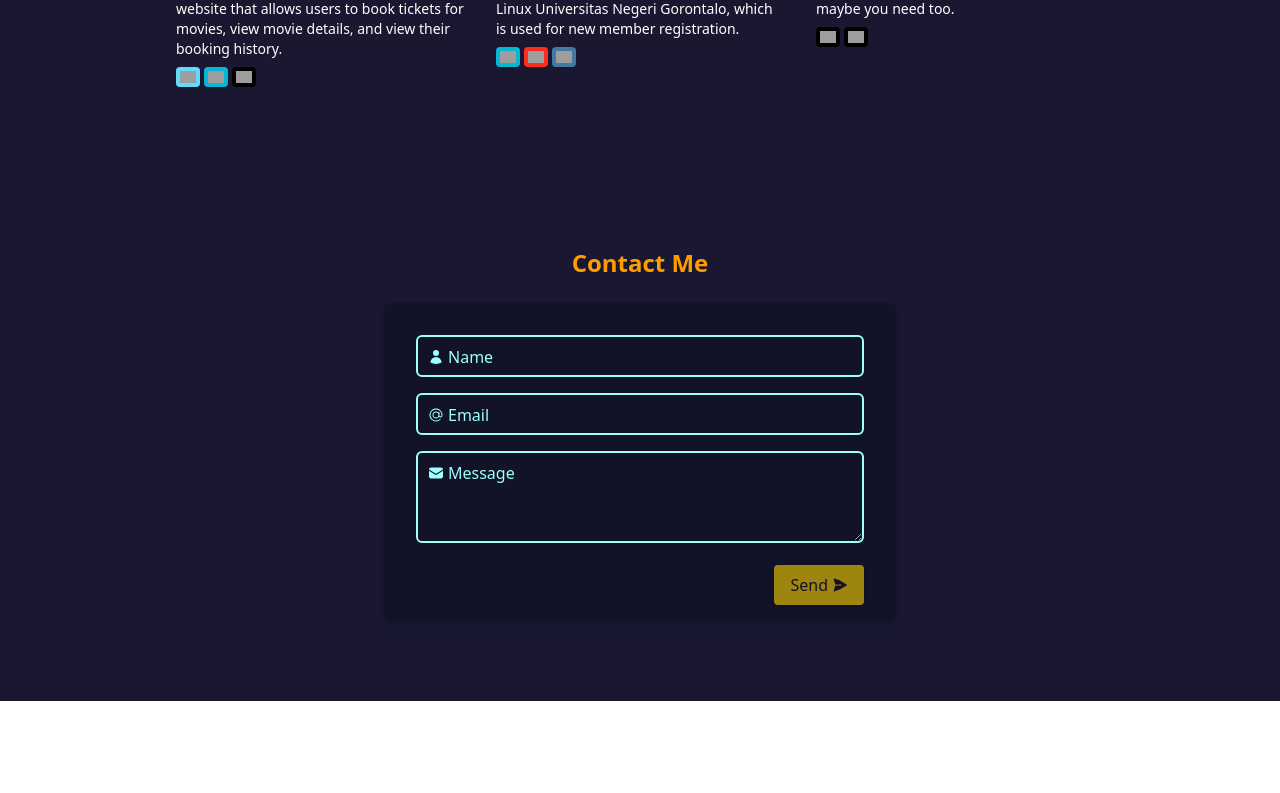
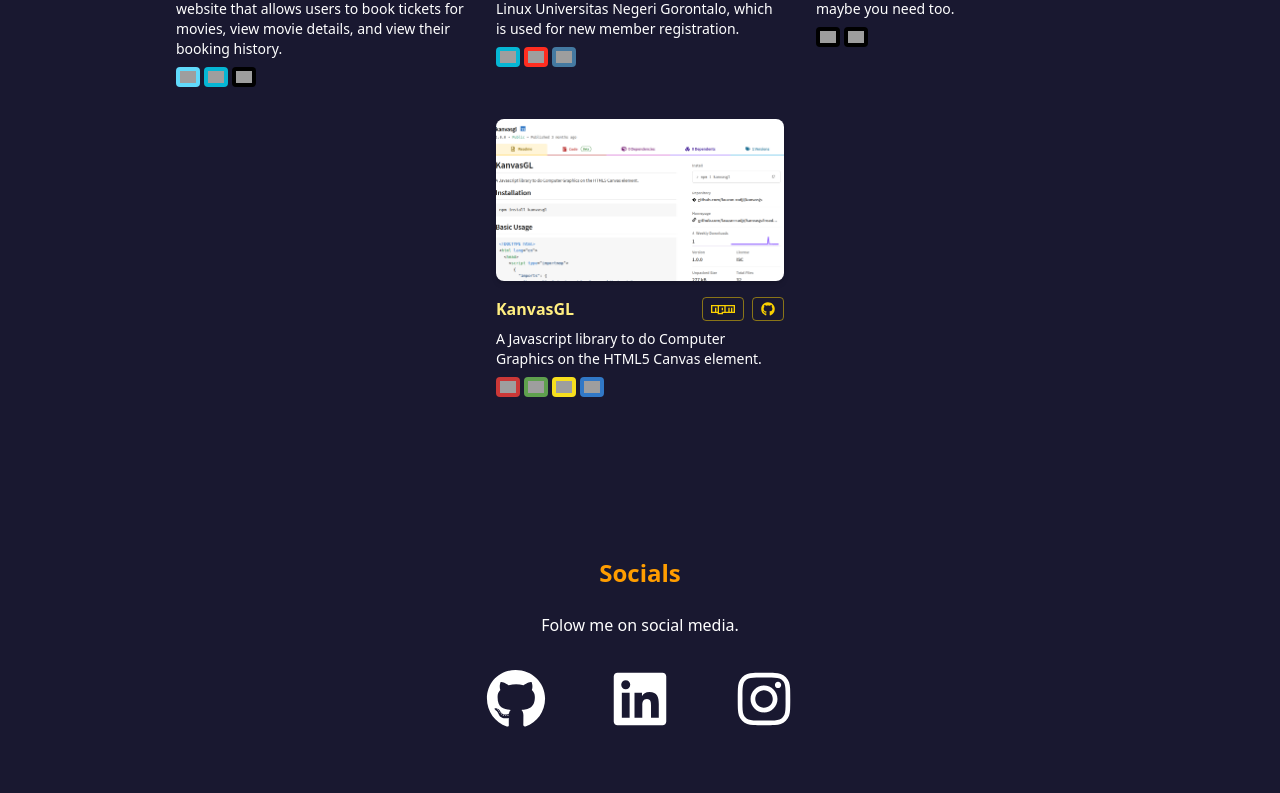
Before and after one commit to fauzan-radji/fauzan-radji.github.io, a React (Vite) app: page / in a window 1280 px wide. Shown: the part 2467-3260 px from the top of the page. Before the commit the page ends 3168 px from the top, so only its background shows below. Built offline with nearby package versions, Linux system fonts and the light colour scheme; grey boxes are pictures that could not be loaded.

Commit message:
chore: Add Socials section and Footer component

```diff
--- a/public/projects.json
+++ b/public/projects.json
@@ -40,6 +40,7 @@
     "image": "/images/story-telling.png",
     "title": "StoryTelling",
     "description": "This is a simple project to show user story from Dicoding Story API. This application was created as a submission to the Belajar Pengembangan Aplikasi Android Intermediate course in Dicoding.",
+    "apk": "https://github.com/fauzan-radji/story-telling/releases/download/v1.0.0/StoryTelling-v1.0.0.apk",
     "github": "https://github.com/fauzan-radji/story-telling",
     "tools": ["Android", "Android Studio", "Kotlin", "Gradle"]
   },
@@ -50,7 +51,7 @@
     "description": "A lightweight and intuitive Object-Relational Mapping (ORM) package designed to work with JSON files as a data storage solution.",
     "npm": "https://www.npmjs.com/package/json-modelizer",
     "github": "https://github.com/fauzan-radji/json-modelizer",
-    "tools": ["Javascript", "NPM", "JSON", "Node.js"]
+    "tools": ["JavaScript", "NPM", "JSON", "Node.js"]
   },
   {
     "id": 6,
@@ -77,5 +78,14 @@
     "web": "https://any-apis.vercel.app",
     "github": "https://github.com/fauzan-radji/any-api",
     "tools": ["Next.js", "Vercel"]
+  },
+  {
+    "id": 10,
+    "image": "/images/kanvasgl.png",
+    "title": "KanvasGL",
+    "description": "A Javascript library to do Computer Graphics on the HTML5 Canvas element.",
+    "npm": "https://www.npmjs.com/package/kanvasgl",
+    "github": "https://github.com/fauzan-radji/kanvasgl",
+    "tools": ["TypeScript", "JavaScript", "NPM", "Node.js"]
   }
 ]
--- a/src/App.jsx
+++ b/src/App.jsx
@@ -1,4 +1,12 @@
-import { About, Contact, Hero, Projects, Skills } from "./sections";
+import {
+  About,
+  Contact,
+  Footer,
+  Hero,
+  Projects,
+  Skills,
+  Socials,
+} from "./sections";
 
 export default function App() {
   return (
@@ -7,7 +15,9 @@ export default function App() {
       <About />
       <Skills />
       <Projects />
+      <Socials />
       <Contact />
+      <Footer />
     </div>
   );
 }
--- /dev/null
+++ b/src/components/SocialLink.jsx
@@ -0,0 +1,20 @@
+import PropTypes from "prop-types";
+
+export default function SocialLink({ href, icon: Icon, label }) {
+  return (
+    <a
+      href={href}
+      target="_blank"
+      rel="noopener noreferrer"
+      className="text-6xl text-white hover:text-gray-200"
+    >
+      <Icon title={label} />
+    </a>
+  );
+}
+
+SocialLink.propTypes = {
+  href: PropTypes.string.isRequired,
+  icon: PropTypes.func.isRequired,
+  label: PropTypes.string.isRequired,
+};
--- a/src/components/index.jsx
+++ b/src/components/index.jsx
@@ -5,3 +5,4 @@ export { default as SimpleIcons } from "./SimpleIcons";
 export { default as Lightbox } from "./Lightbox";
 export { default as Highlight } from "./Highlight";
 export { default as Toast } from "./Toast";
+export { default as SocialLink } from "./SocialLink";
--- /dev/null
+++ b/src/sections/Footer.jsx
@@ -0,0 +1,12 @@
+export default function Footer() {
+  return (
+    <footer className="bg-corbeau">
+      <div className="container mx-auto py-4">
+        <p className="text-center text-sm text-white">
+          &copy; 2024 <span className="font-bold">Fauzan Radji</span>. All
+          rights reserved.
+        </p>
+      </div>
+    </footer>
+  );
+}
--- /dev/null
+++ b/src/sections/Socials.jsx
@@ -0,0 +1,30 @@
+import { FaGithub, FaInstagram, FaLinkedin } from "react-icons/fa6";
+import { Heading, SocialLink } from "../components";
+
+export default function Socials() {
+  return (
+    <section className="px-6 py-20">
+      <div className="container mx-auto flex flex-col items-center gap-4">
+        <Heading>Socials</Heading>
+        <p>Folow me on social media.</p>
+        <div className="mt-4 flex gap-16">
+          <SocialLink
+            href="https://github.com/fauzan-radji"
+            icon={FaGithub}
+            label="GitHub"
+          />
+          <SocialLink
+            href="https://www.linkedin.com/in/tri-putra-fauzan-h-radji-404810257/"
+            icon={FaLinkedin}
+            label="LinkedIn"
+          />
+          <SocialLink
+            href="https://www.instagram.com/triputrafauzanradji/"
+            icon={FaInstagram}
+            label="Instagram"
+          />
+        </div>
+      </div>
+    </section>
+  );
+}
--- a/src/sections/index.jsx
+++ b/src/sections/index.jsx
@@ -2,4 +2,6 @@ export { default as Hero } from "./Hero";
 export { default as About } from "./About";
 export { default as Skills } from "./Skills";
 export { default as Projects } from "./Projects";
+export { default as Socials } from "./Socials";
 export { default as Contact } from "./Contact";
+export { default as Footer } from "./Footer";
```
Also changed, not shown: public/images/kanvasgl.png (added).
